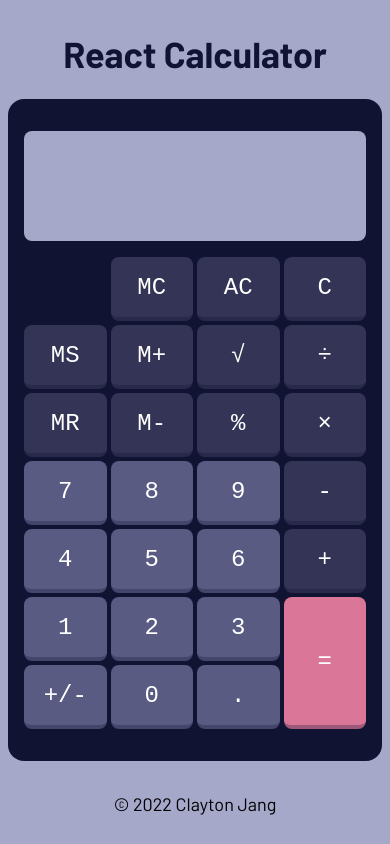
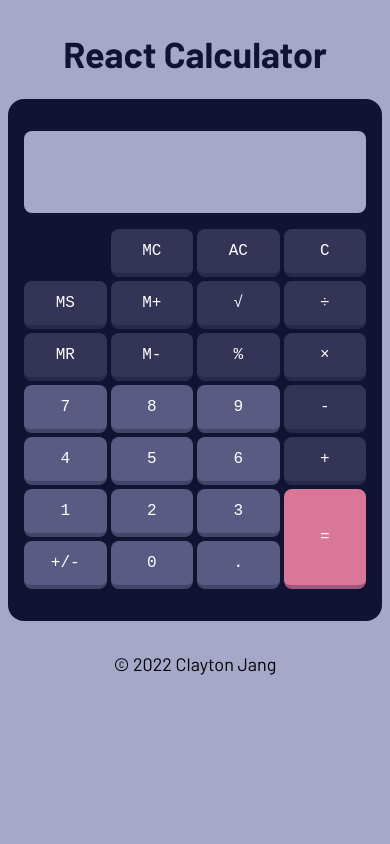
Before and after one commit to cljang/fwd-calculator, a React (Create React App) app: page / in a window 390 px wide. Built offline with nearby package versions, Linux system fonts and the light colour scheme.

Commit message:
Improve small mobile styling for better responsive design

```diff
--- a/src/styles/_calc-buttons.scss
+++ b/src/styles/_calc-buttons.scss
@@ -3,7 +3,7 @@
 .calc-buttons {
   display: grid;
   grid-template-columns: repeat(4,1fr);
-  grid-auto-rows: 4rem;
+  grid-auto-rows: 3rem;
   grid-template-areas:
     ".      mc      ac          c"
     "ms     m-plus  square-root divide"
@@ -15,9 +15,8 @@
   gap: 0.25rem;
 
   button {
-    position: relative;
     font-family: $monospace-font;
-    font-size: 1.5rem;
+    font-size: 1rem;
     border: none;
     border-radius: 0.5rem;
     background-color: $main-light;
@@ -36,4 +35,12 @@
       background-color: $accent;
     }
   }
+
+  @media (min-width: $breakpoint-mobile-sm) {
+    grid-auto-rows: 4rem;
+
+    button {
+      font-size: 1.5rem;
+    }
+  }
 }
--- a/src/styles/_calc-display.scss
+++ b/src/styles/_calc-display.scss
@@ -14,8 +14,8 @@
 
   .small-display {
     margin-top: 0;
-    min-height: 1.5rem;
-    font-size: 0.875rem;
+    min-height: 1rem;
+    font-size: 0.625rem;
   }
 
   .calculation-history {
@@ -29,13 +29,25 @@
 
   .display-value {
     grid-area: display;
-    min-height: 3.5rem;
+    min-height: 2.5rem;
     margin: 0;
     width: 100%;
     border-radius: 0.5rem;
     color: $main-dark;
-    font-size: 3rem;
+    font-size: 2rem;
     text-align: right;
     overflow: hidden;
   }
+
+  @media (min-width: $breakpoint-mobile-sm) {
+    .small-display {
+      min-height: 1.5rem;
+      font-size: 0.875rem;
+    }
+
+    .display-value {
+      min-height: 3.5rem;
+      font-size: 3rem;
+    }
+  }
 }
--- a/src/styles/_variables.scss
+++ b/src/styles/_variables.scss
@@ -11,4 +11,7 @@ $white: #FFFFFF;
 
 // Fonts
 $monospace-font: "Incosolata", monospace;
-$san-serif-font: "Barlow", san-serif
+$san-serif-font: "Barlow", san-serif;
+
+// Breakpoints
+$breakpoint-mobile-sm: 26.25rem;
```
